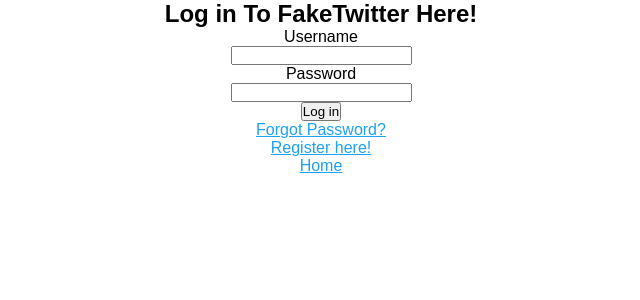
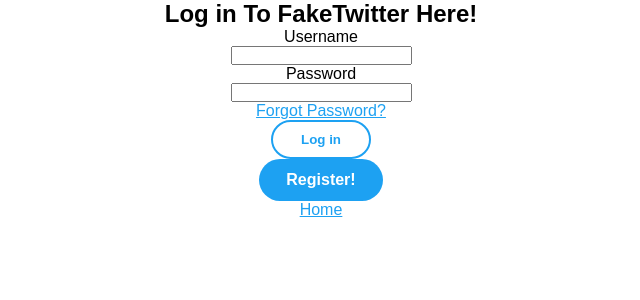
Before and after one commit to lucasdpau/twitclone, a Django app: page / in a window 1280 px wide. Shown: the part 18-318 px from the top of the page, without its empty margins (319-959 px from the left). Run offline with Django 3.2, Linux system fonts and the light colour scheme.

Commit message:
add a like button and db to tweets in index. made login/registry look morel ike twitter

```diff
--- a/app1/models.py
+++ b/app1/models.py
@@ -13,6 +13,7 @@
     author = models.ForeignKey(settings.AUTH_USER_MODEL, on_delete=models.CASCADE)   #it's best to import settings to reference the builtin user model
     parent_tweet = models.IntegerField(null=True)  #None if this is an inital tweet. If you reply to a tweet, the post being replied to is the parent
     replies = models.IntegerField(default=0)
+    likes = models.IntegerField(default=0)
     deleted_text = models.CharField(default="", max_length=200)
     is_deleted = models.BooleanField(default=False)
 
@@ -28,7 +29,8 @@
     bio = models.CharField(max_length=300, default="I haven't written a bio yet!")
     profile_pic = models.CharField(max_length=140, default="green_square.jpg")
     location = models.CharField(max_length=60, default="Nowhere")
-    fav_tweets = models.ManyToManyField(Tweet)
+    fav_tweets = models.ManyToManyField(Tweet, related_name="bookmarked_by")
+    liked_tweets = models.ManyToManyField(Tweet, related_name="liked_by")
     following = models.ManyToManyField('Profile', related_name='followed_by')
 
 
--- a/app1/static/app1/styles.css
+++ b/app1/static/app1/styles.css
@@ -10,22 +10,6 @@
 
 header a {
 	color: rgb(29, 161, 242);
-}
-
-
-button {
-	padding: 1em;
-	background-color: white;
-	color: rgb(29, 161, 242);
-	border-radius: 100px;
-	border-color: rgb(29, 161, 242);
-	border-style: solid;
-	font-weight: bold;
-}
-
-button:hover {
-	background-color: rgba(29, 161, 242, 0.1);
-	transition: 0.2s;
 }
 
 body {
@@ -53,6 +37,42 @@
 	margin-right: auto;
 }
 
+.button {
+	padding: 0.75em;
+	width: 100px;
+	background-color: white;
+	color: rgb(29, 161, 242);
+	border-radius: 100px;
+	border-color: rgb(29, 161, 242);
+	border-style: solid;
+	font-weight: bold;
+}
+
+.button:hover {
+	background-color: rgba(29, 161, 242, 0.1);
+	transition: 0.2s;
+}
+
+.register_button {
+	padding: 0.75em;
+	margin: 0 auto;
+	width: 100px;
+	background-color: rgb(29, 161, 242);
+	color: white;
+	border-radius: 100px;
+	font-weight: bold;
+}
+
+
+.register_button a {
+	color: white;
+	text-decoration: none;
+}
+
+.register_button:hover {
+	background-color: rgba(25, 131, 202, 0.9);
+	transition: 0.2s;
+}
 
 .profile_wrapper {
 	max-width: 600px;
@@ -101,6 +121,7 @@
     padding-top:20px;
     padding-bottom: 20px;
     border: 1px solid;
+	border-color: rgb(230, 236, 240);
     display:flex;
     flex-direction: row;
 }
@@ -117,6 +138,7 @@
 
 .tweet_content_header {
     text-align:left;
+	color: #555;
 }
 
 .tweet_content_header * {
--- a/app1/templates/login.html
+++ b/app1/templates/login.html
@@ -23,15 +23,16 @@
                             <label for="password">Password</label><br>
 			    <input type="password" name="password" id="password">
 			</div>
-                        <input type="submit" value="Log in">
+			<div>
+               			<a href="FORGOTPASSWORD">Forgot Password?</a>
+			</div>
+                        <input class="button" type="submit" value="Log in">
                     </div>
                 </form>
             </div>
-            <div>
-                <a href="FORGOTPASSWORD">Forgot Password?</a>
-            </div>
-            <div>
-                <a href="{% url 'register' %}">Register here!</a>
+
+            <div class="register_button">
+                <a href="{% url 'register' %}">Register!</a>
             </div>
             <div>
                 <a href="{% url 'index' %}">Home</a>
--- a/app1/templates/profile.html
+++ b/app1/templates/profile.html
@@ -19,7 +19,7 @@
                 <div class="profile_unfollow_button">
 		    <form action="/follow/{{profile_name}}" method="POST">
 			{% csrf_token %}
-                    	<button type="submit" value="unfollow" name="follow">
+                    	<button class="button" type="submit" value="unfollow" name="follow">
                         	Unfollow
                     	</button>
 		    </form>
@@ -28,7 +28,7 @@
                 <div class="profile_follow_button">
 		    <form action="/follow/{{profile_name}}" method="POST">
 			{% csrf_token %}
-                    	<button type="submit" value="follow" name="follow">
+                    	<button class="button" type="submit" value="follow" name="follow">
                         	Follow
                     	</button>
 		    </form>
--- a/app1/urls.py
+++ b/app1/urls.py
@@ -19,4 +19,5 @@
     path("tags/<tag_name>", views.tag_view, name="tags"),
     path("fav/<int:tweet_id>", views.fav_tweet_view, name="fav"),
     path("follow/<profile_name>", views.follow_view, name="follow"),
+    path("like/<int:tweet_id>", views.like_unlike, name="likeunlike"),
     ]
--- a/app1/views.py
+++ b/app1/views.py
@@ -54,6 +54,7 @@
         return render(request, "login.html", {}) #renders from the templates folder in the app folder
     current_user = request.user
     current_username = request.user.username
+    current_user_profile = Profile.objects.get(user__username=current_username)
     # add all queried objects to a list
     tweetlist = []
     for items in Tweet.objects.all():
@@ -64,10 +65,13 @@
     if len(tweetlist) > 5:
         tweetlist = tweetlist[:5]
     authenticated_username = request.user.username
+    tweets_liked_by_current_user = Tweet.objects.filter(liked_by=current_user_profile)
     for tweet in tweetlist:
         parse_time(tweet)
     #package a list of the tweets tags into the tweet object
         tweet.tag_list = tweet.tags_set.all()
+        if tweet in tweets_liked_by_current_user:
+            tweet.is_liked_by_current_user = True
 
     return render(request, "index.html", {"tweets": tweetlist, "current_user": current_user, "current_username":current_username})
 
@@ -317,3 +321,21 @@
 
     else:
         return HttpResponse("No")
+
+def like_unlike(request, tweet_id):
+    current_user_profile = Profile.objects.get(user__username=request.user.username)
+    tweets_liked_by_current_user = Tweet.objects.filter(liked_by=current_user_profile)
+    if request.method == 'POST':
+        current_tweet = Tweet.objects.get(id=tweet_id)
+        if current_tweet in tweets_liked_by_current_user:
+            print('removing')
+            current_user_profile.liked_tweets.remove(current_tweet)
+        else:
+            print('adding')
+            current_user_profile.liked_tweets.add(current_tweet)
+        return HttpResponse("yes")
+    else:
+        response = {"tweets_liked_by_current_user":[]}
+        for tweets in tweets_liked_by_current_user:
+            response["tweets_liked_by_current_user"].append(tweets.text)
+        return JsonResponse(response)
```
Also changed, not shown: app1/templates/index.html (+16 -1 lines), app1/migrations/0019_tweet_likes.py (added), app1/migrations/0020_auto_20200521_1255.py (added).
